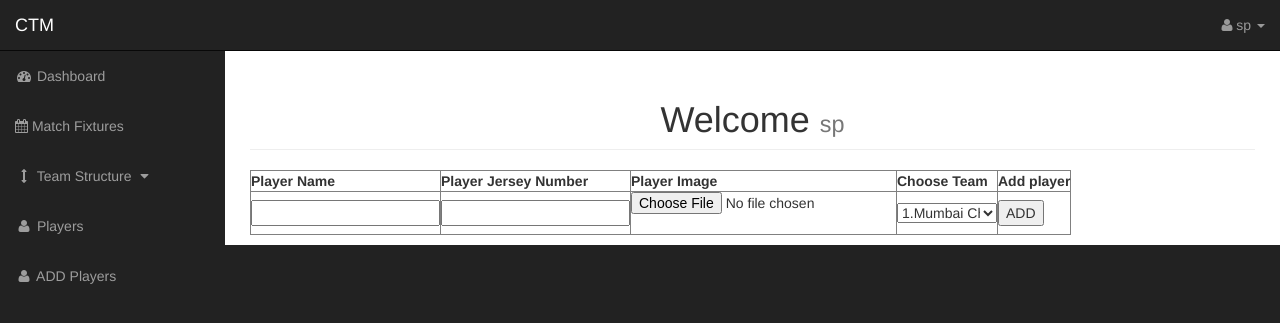
After one commit to sandeep9927/cricket-team-players, a PHP site: page /admin/edit_player.php in a window 1280 px wide. The commit adds this page. Shown: the top 323 px of the page. Run offline with PHP 8.4, Linux system fonts and the light colour scheme; a user stored in the database is signed in; data comes from the database, SQL or seed files in the repository; data that the repository does not hold is empty.

Commit message:
edit/update/delete

```diff
--- /dev/null
+++ b/admin/edit_player.php
@@ -0,0 +1,134 @@
+<?php include "../includes/db.php" ?>
+<!DOCTYPE html>
+<html lang="en">
+
+    <head>
+        <meta charset="UTF-8">
+        <meta name="viewport" content="width=device-width, initial-scale=1.0">
+        <script src="../js/add_form_validate.js"></script>
+        <title>Add Player</title>
+    </head>
+    <?php include "includes/header.php" ?>
+
+    <body>
+
+        <div id="wrapper">
+
+            <!-- Navigation -->
+            <?php include "includes/navigation.php" ?>
+
+            <div id="page-wrapper">
+
+                <div class="container-fluid">
+
+                    <!-- Page Heading -->
+                    <div class="row" style="width: auto;">
+                        <div class="col-lg-12">
+                            <h1 class="text-center page-header">
+                                Welcome
+                                <small><?php echo $_SESSION['username']; ?></small>
+                            </h1>
+
+                            <?php
+                        if (isset($_GET['edit_player'])) {
+                            $get_player_id = $_GET['edit_player'];
+                        }
+                        $query = "SELECT * FROM team_players WHERE player_id = '$get_player_id'";
+                        $run = mysqli_query($conn, $query);
+
+                        while ($row = mysqli_fetch_assoc($run)) {
+                            $player_image = $row['player_img'];
+                            $player_name = $row['player_name'];
+                            $jersey_num = $row['jersey_num'];
+
+                            if (isset($_POST['update_player'])) {
+                                $player_name = $_POST['name'];
+                                $jersey_num = $_POST['jsnumber'];
+
+                                $player_image = $_FILES['image']['name'];
+                                $player_image_tmp = $_FILES['image']['tmp_name'];
+
+                                move_uploaded_file($player_image_tmp, "../image/$player_image");
+
+                                if (empty($player_image)) {
+                                    $query = "SELECT * FROM team_players WHERE player_id = '$get_player_id'";
+                                    $select_image = mysqli_query($conn, $query);
+                                    while ($row = mysqli_fetch_array($select_image)) {
+                                        $team_logo = $row['player_img'];
+                                    }
+                                }
+                                $query = "UPDATE `team_players` SET `player_name`=' $player_name',`player_img`='$player_image',`jersey_num`='$jersey_num' WHERE `player_id` ='$get_player_id'";
+                                $update_player = mysqli_query($conn, $query);
+                                if (!$update_player) {
+                                    die("Failed...") . mysqli_error($conn);
+                                }
+                            }
+                        }
+
+                        ?>
+                            <form action="" method="post" enctype="multipart/form-data"
+                                onsubmit="return validate_form()">
+                                <table border="">
+                                    <thead>
+                                        <tr>
+                                            <th>Player Name</th>
+                                            <th>Player Jersey Number</th>
+                                            <th>Player Image</th>
+                                            <th>Choose Team</th>
+                                            <th>Add player</th>
+                                        </tr>
+                                    </thead>
+                                    <tbody>
+
+                                        <tr>
+                                            <td><input type="text" name="name" value="<?php echo  $player_name; ?>" id="playerName">
+                                                <br>
+                                                <span id="nameError" style="color: red;"></span></td>
+
+                                            <td><input type="text" name="jsnumber" value="<?php echo  $jersey_num; ?>" id="jsnumber">
+                                                <br>
+                                                <span id="jsError" style="color: red;"></span></td>
+                                            <td><input type="file" name="image" id="image"
+                                                    value="<?php echo  $player_image; ?>">
+                                                <br>
+                                                <span id="ImageError" style="color: red;"></span></td>
+                                            <td><select name="team" id="" style="width:100px;">
+                                                    <?php
+                                                $select_team = "SELECT * FROM `team`";
+                                                $select_team_query = mysqli_query($conn, $select_team);
+                                                while ($fetch_all_team = mysqli_fetch_assoc($select_team_query)) {
+                                                    $team_id = $fetch_all_team['id'];
+                                                    $team_name = $fetch_all_team['name'];
+                                                    echo " <option value='{$team_id}'>$team_id.$team_name</option>";
+                                                }
+
+                                                ?>
+                                                </select></td>
+                                            <td><input type="submit" name="update_player" value="ADD"></td>
+                                        </tr>
+                                    </tbody>
+                                </table>
+                            </form>
+
+                        </div>
+                    </div>
+                </div>
+                <!-- /.row -->
+
+                <!-- /.container-fluid -->
+
+            </div>
+            <!-- /#page-wrapper -->
+
+        </div>
+        <!-- /#wrapper -->
+
+        <!-- jQuery -->
+        <script src="js/jquery.js"></script>
+
+        <!-- Bootstrap Core JavaScript -->
+        <script src="js/bootstrap.min.js"></script>
+
+    </body>
+
+</html>
--- a/admin/includes/navigation.php
+++ b/admin/includes/navigation.php
@@ -55,6 +55,9 @@
                     <li>
                         <a href="players.php"><i class="fa fa-fw fa-user"></i> Players</a>
                     </li>
+                    <li>
+                        <a href="add_players.php"><i class="fa fa-fw fa-user"></i> ADD Players</a>
+                    </li>
                     </li>
                 </ul>
             </div>
```
Also changed, not shown: admin/add_players.php (+39 -17 lines), admin/players.php (+41 -4 lines), admin/update_teams.php (line endings or trailing spaces).
